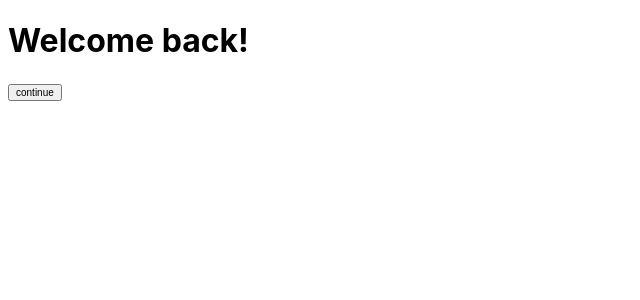
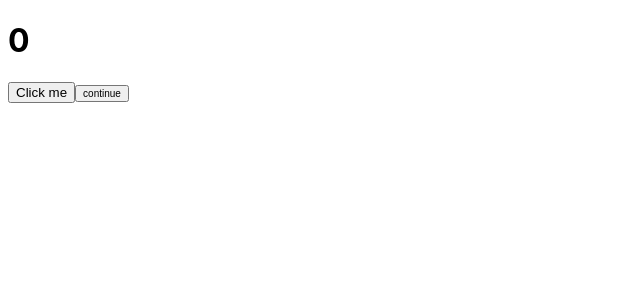
Before and after one commit to hyorinkim/movie-web, a React (Create React App) app: page / in a window 1280 px wide. Shown: the top 300 px of the page, without its empty margins (0-640 px from the left). Built offline with nearby package versions, Linux system fonts and the light colour scheme.

Commit message:
state가 변화될때 마다  rerender 문제 있음

```diff
--- a/src/App.js
+++ b/src/App.js
@@ -1,9 +1,17 @@
 import Button from "./Button";
 import styles from './App.module.css'
+import { useState} from 'react'
 function App(){
+    const [counter,setValue] = useState(0)
+
+    const Click=()=>{
+        console.log('call an api')
+        setValue((prev)=>prev+1)
+    }
     return (
         <div>
-            <h1 className={styles.title}>Welcome back!</h1>
+            <h1 className={styles.title}>{counter}</h1>
+            <button onClick={Click}>Click me</button>
             <Button text={'continue'}/>
         </div>
     )
```
